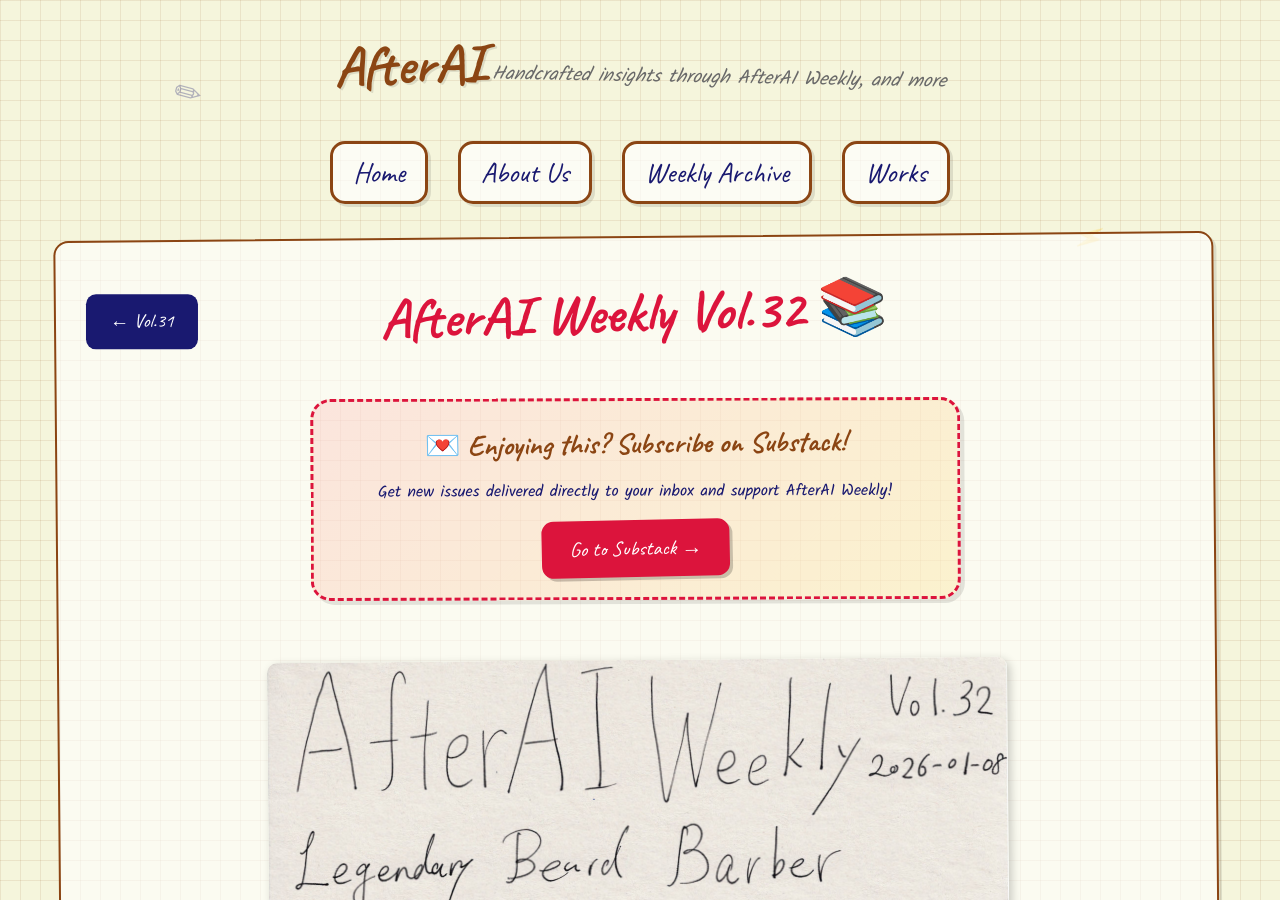
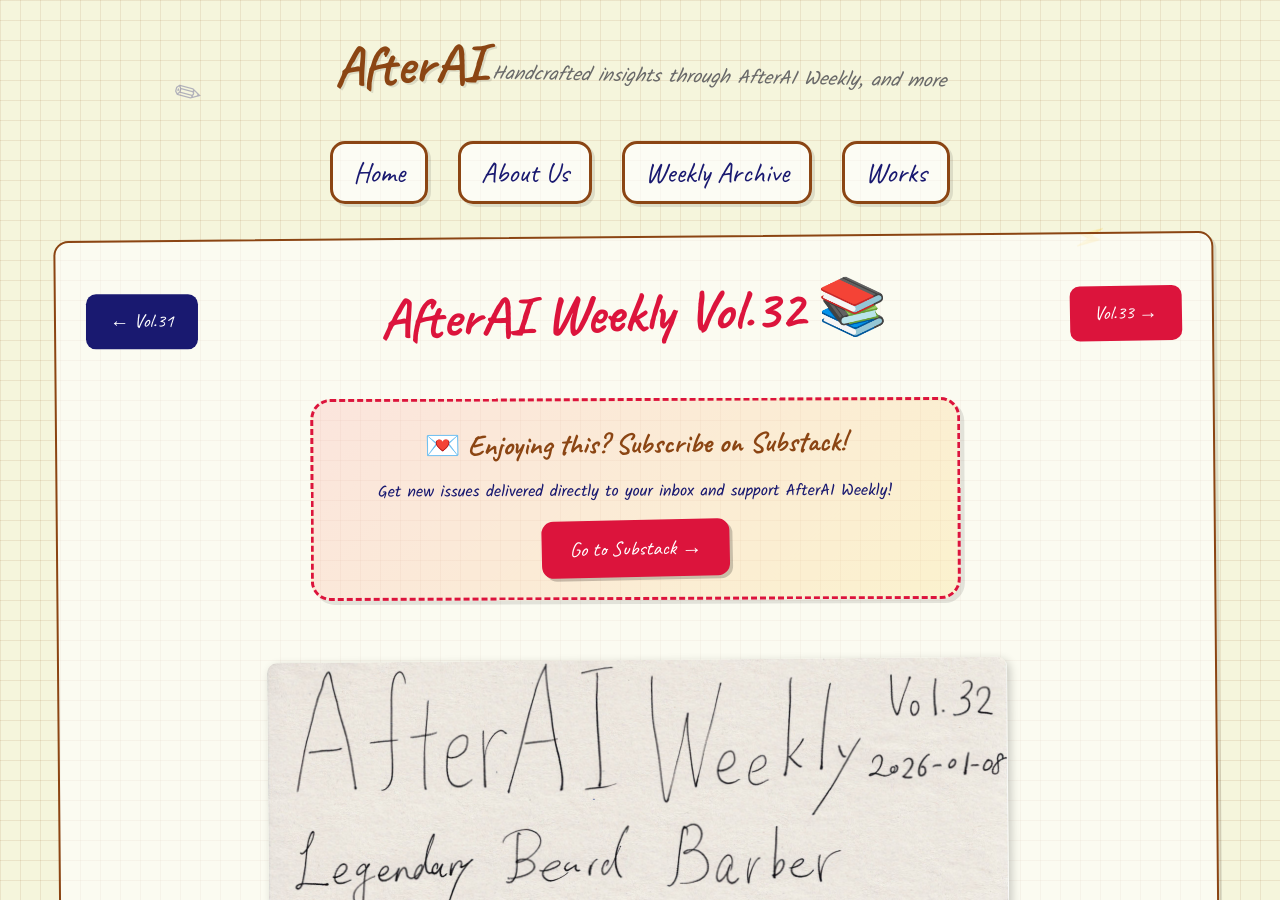
Before and after one commit to AfterAILab/AfterAILab.github.io, a Jekyll site: the page built from weekly/vol32.html, in a window 1280 px wide and 900 px high. Built offline with Jekyll 4.4.1, drawn with Linux system fonts in a browser that asks for light colours.

Commit message:
Add Vol.33

```diff
--- a/_data/weekly_issues.yml
+++ b/_data/weekly_issues.yml
@@ -105,3 +105,5 @@
   slug: vol31
 - number: 32
   slug: vol32
+- number: 33
+  slug: vol33
--- /dev/null
+++ b/weekly/vol33.html
@@ -0,0 +1,5 @@
+---
+layout: weekly_issue
+title: "AfterAI Weekly Vol.33"
+slug: vol33
+---
```
Also changed, not shown: img/weekly/en/vol33-en.jpg (added).
